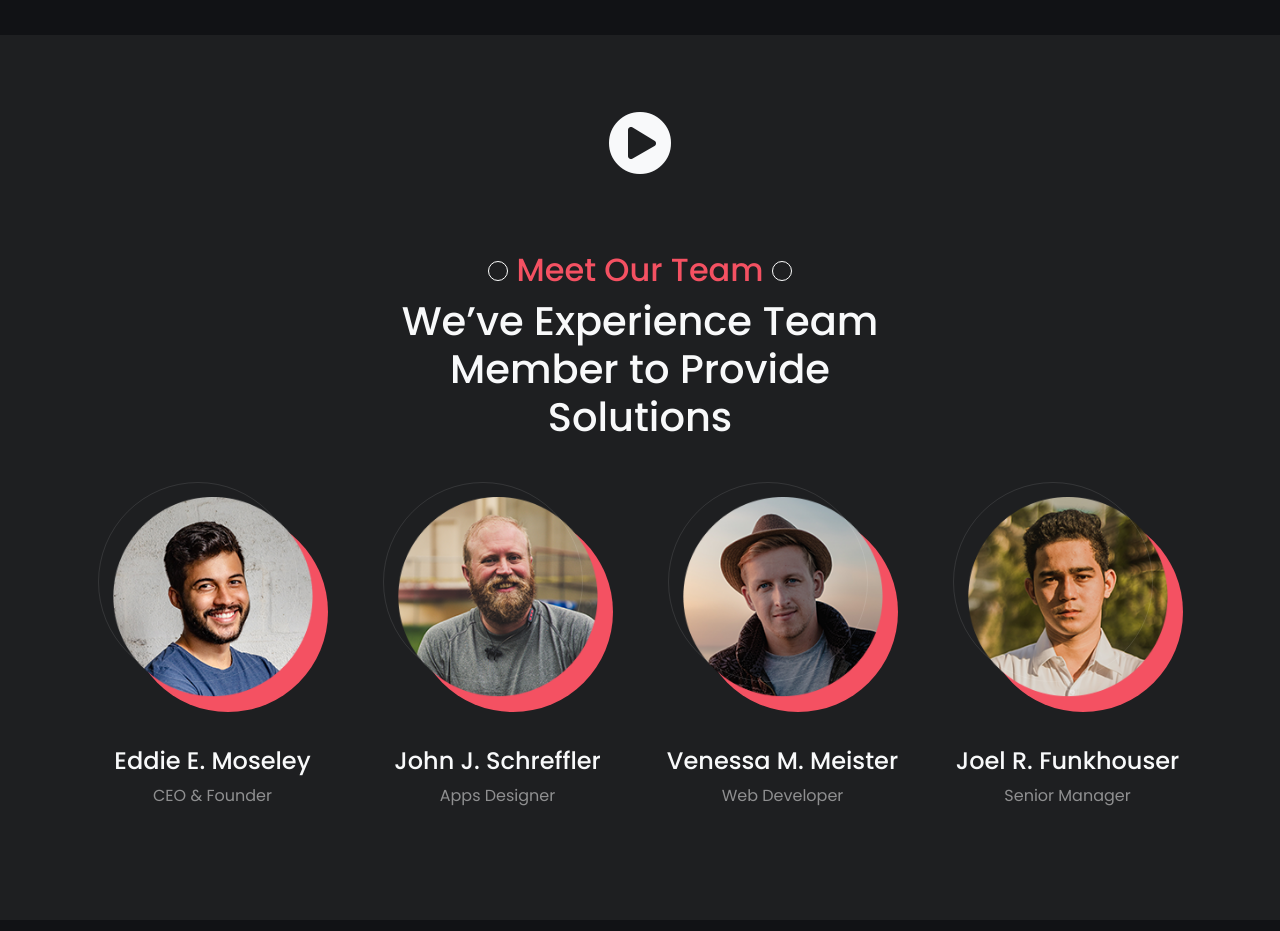
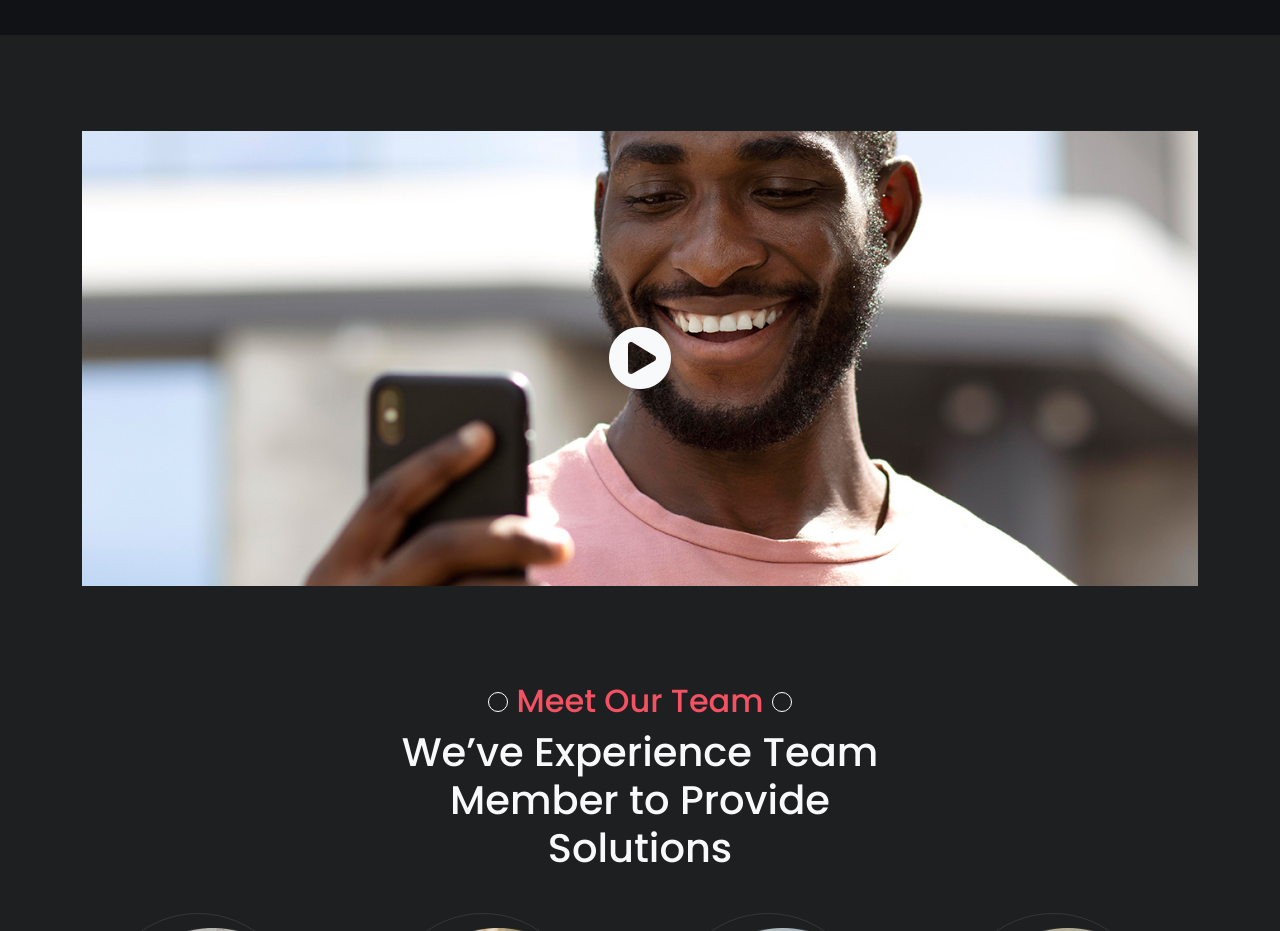
Before and after one commit to Ahmed-El-kholi/responsive-Business-website, a plain HTML site: page index.html in a window 1280 px wide. Shown: the part 5020-5951 px from the top of the page. Drawn offline with nearby package versions, Linux system fonts and the light colour scheme; the site is published under a folder, as on GitHub Pages, so addresses that start at the root find nothing.

Commit message:
Update index.html

```diff
--- a/index.html
+++ b/index.html
@@ -542,7 +542,7 @@
     <div class="our-team my-5">
         <div class="container">
             <div class="team-video position-relative my-5">
-                        <img src="/images/bg-working-process.jpg" class="img-fluid" alt="">
+                        <img src="images/bg-working-process.jpg" class="img-fluid" alt="">
                         <i class="fas fa-play-circle fa-4x text-light "></i>
 
             </div>
```
